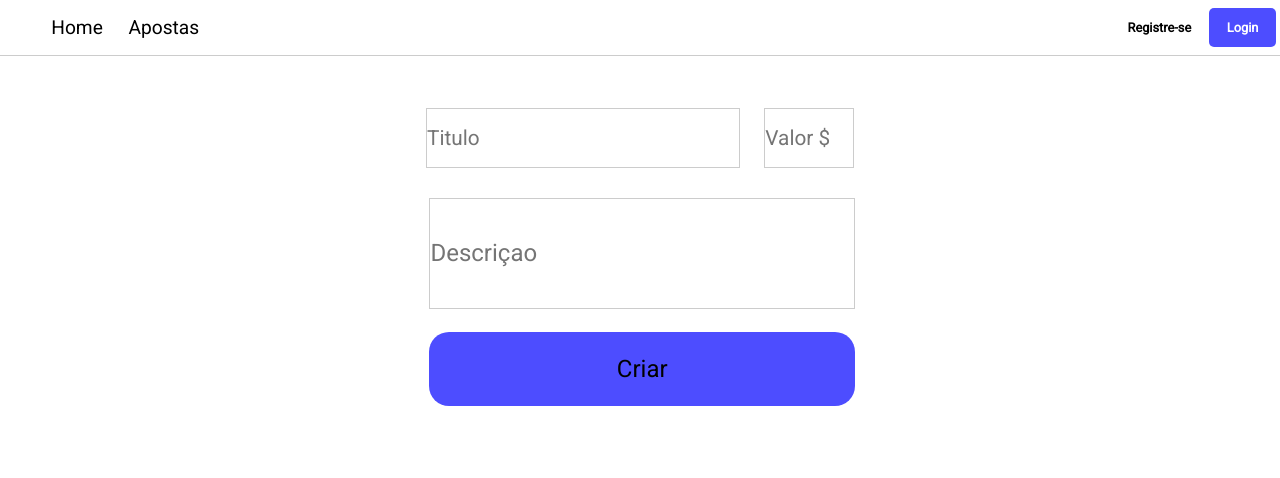
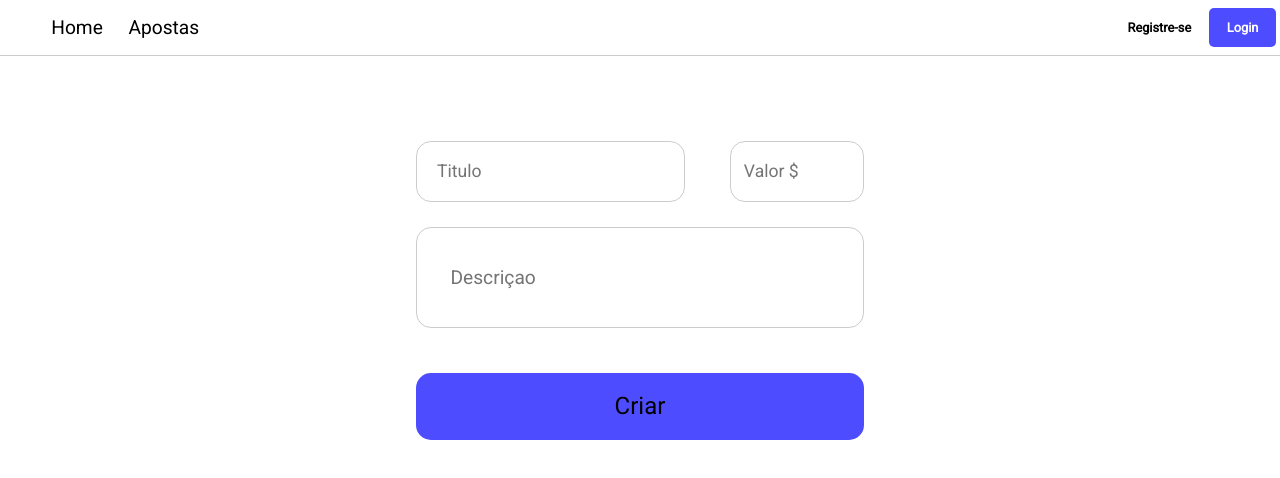
Before and after one commit to ewerton11/ewtbookmaker, a Next.js app in the folder web/: page /createBets in a window 1280 px wide. Shown: the top 478 px of the page. Built offline with nearby package versions, Linux system fonts and the light colour scheme.

Commit message:
estilizaçao login

```diff
--- a/web/src/pages/api/hello.ts
+++ /dev/null
@@ -1,13 +0,0 @@
-// Next.js API route support: https://nextjs.org/docs/api-routes/introduction
-import type { NextApiRequest, NextApiResponse } from 'next'
-
-type Data = {
-  name: string
-}
-
-export default function handler(
-  req: NextApiRequest,
-  res: NextApiResponse<Data>
-) {
-  res.status(200).json({ name: 'John Doe' })
-}
--- a/web/src/pages/createBets/index.tsx
+++ b/web/src/pages/createBets/index.tsx
@@ -6,6 +6,10 @@ import NavBar from "../../components/navbar"
 
 import {
   ButtomCreateBets,
+  ContainerDescription,
+  ContainerForm,
+  ContainerTitle,
+  ContainerValue,
   DivCreateBets,
   DivTop,
   FormCreateBets,
@@ -40,8 +44,10 @@ export default function CreateBets() {
     <>
       <NavBar />
       <DivCreateBets>
+        <ContainerForm>
           <FormCreateBets onSubmit={formBets}>
             <DivTop>
+              <ContainerTitle>
                 <InputCreateTitle
                   type="text"
                   maxLength={20}
@@ -49,21 +55,27 @@ export default function CreateBets() {
                   placeholder="Titulo"
                   onChange={(event) => setBetsTitle(event.target.value)}
                 />
+              </ContainerTitle>
+              <ContainerValue>
                 <InputCreateValue
                   type="text"
                   maxLength={4}
                   placeholder="Valor $"
                   onChange={(event) => setBetsValue(event.target.value)}
                 />
+              </ContainerValue>
             </DivTop>
+            <ContainerDescription>
               <InputCreateDescription
                 type="text"
                 minLength={5}
                 placeholder="Descriçao"
                 onChange={(event) => setBetsDescription(event.target.value)}
               />
+            </ContainerDescription>
             <ButtomCreateBets type="submit">Criar</ButtomCreateBets>
           </FormCreateBets>
+        </ContainerForm>
       </DivCreateBets>
     </>
   )
--- a/web/src/styles/pages/createBets/style.ts
+++ b/web/src/styles/pages/createBets/style.ts
@@ -7,11 +7,24 @@ export const DivCreateBets = styled.div`
   bottom: 0;
   display: flex;
   justify-content: center;
+  align-items: center;
+`
+
+export const ContainerForm = styled.div`
+  width: 50%;
+  height: 90%;
+  /* border: 1px solid black; */
+  display: flex;
+  justify-content: center;
+  align-items: center;
 `
 
 export const FormCreateBets = styled.form`
-  width: 35%;
+  width: 70%;
   height: 100%;
+  display: flex;
+  flex-direction: column;
+  align-items: center;
 `
 
 export const DivTop = styled.div`
@@ -19,45 +32,71 @@ export const DivTop = styled.div`
   height: 10%;
   margin-top: 10%;
   display: flex;
-  justify-content: space-around;
+  justify-content: space-between;
+  align-items: center;
+`
+
+export const ContainerTitle = styled.div`
+  width: 60%;
+  height: 90%;
+  border: 1px solid rgba(0, 0, 0, 0.2);
+  border-radius: 15px;
+  display: flex;
+  justify-content: center;
   align-items: center;
 `
 
 export const InputCreateTitle = styled.input`
-  width: 70%;
-  height: 80%;
+  width: 85%;
+  height: 90%;
   background-color: white;
+  font-family: "Roboto", sans-serif;
+  font-size: 1.1rem;
+`
+
+export const ContainerValue = styled.div`
+  width: 30%;
+  height: 90%;
   border: 1px solid rgba(0, 0, 0, 0.2);
-  margin-right: 1%;
-  font-family: "Roboto", sans-serif;
-  font-size: 1.3rem;
+  border-radius: 15px;
+  display: flex;
+  justify-content: center;
+  align-items: center;
 `
 
 export const InputCreateValue = styled.input`
-  width: 20%;
+  width: 80%;
   height: 80%;
   background-color: white;
+  font-family: "Roboto", sans-serif;
+  font-size: 1.1rem;
+`
+
+export const ContainerDescription = styled.div`
+  width: 100%;
+  height: 15%;
   border: 1px solid rgba(0, 0, 0, 0.2);
-  font-family: "Roboto", sans-serif;
-  font-size: 1.3rem;
+  border-radius: 15px;
+  margin-top: 5%;
+  display: flex;
+  justify-content: center;
+  align-items: center;
 `
 
 export const InputCreateDescription = styled.input`
-  width: 95%;
-  height: 15%;
+  width: 85%;
+  height: 90%;
   background-color: white;
-  border: 1px solid rgba(0, 0, 0, 0.2);
-  margin: 5% 0px 0px 3%;
   font-family: "Roboto", sans-serif;
-  font-size: 1.5rem;
+  font-size: 1.2rem;
 `
 
 export const ButtomCreateBets = styled.button`
-  width: 95%;
+  width: 100%;
   height: 10%;
   background-color: rgb(77, 77, 255);
-  border-radius: 20px;
-  margin: 5% 0px 0px 3%;
+  border-radius: 15px;
+  margin-top: 10%;
   font-family: "Roboto", sans-serif;
   font-size: 1.5rem;
   transition: ease 0.3s;
```
Lines whose indentation alone changed are shown as unchanged.
